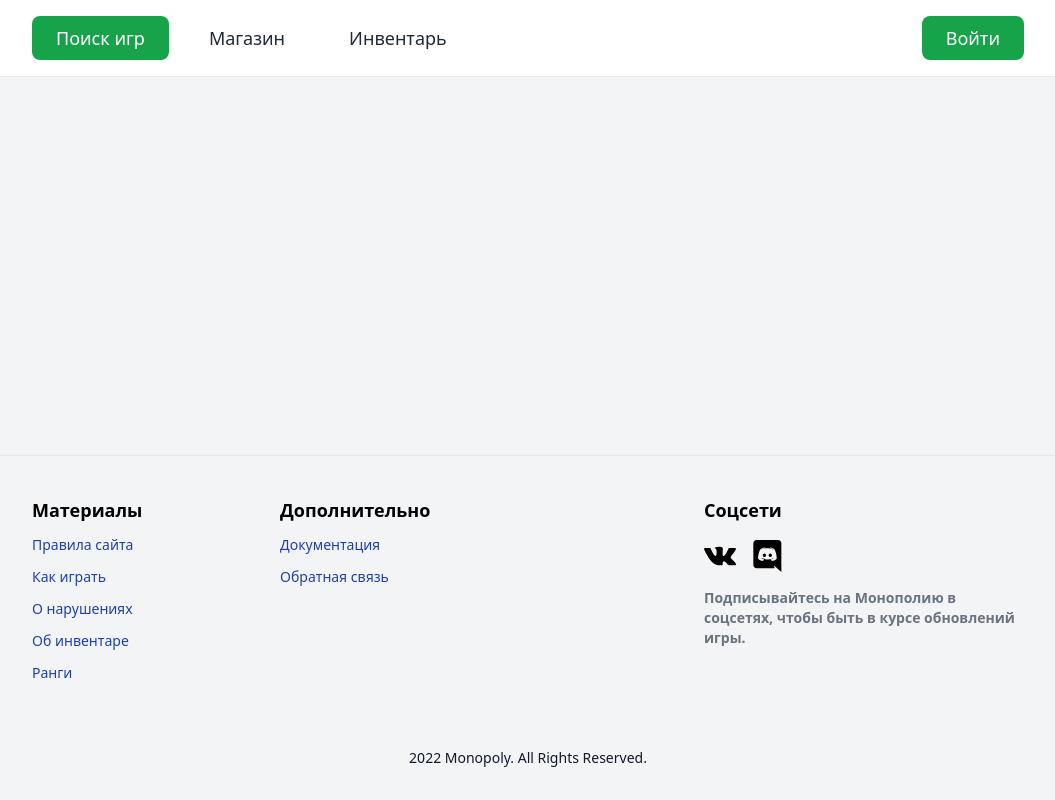
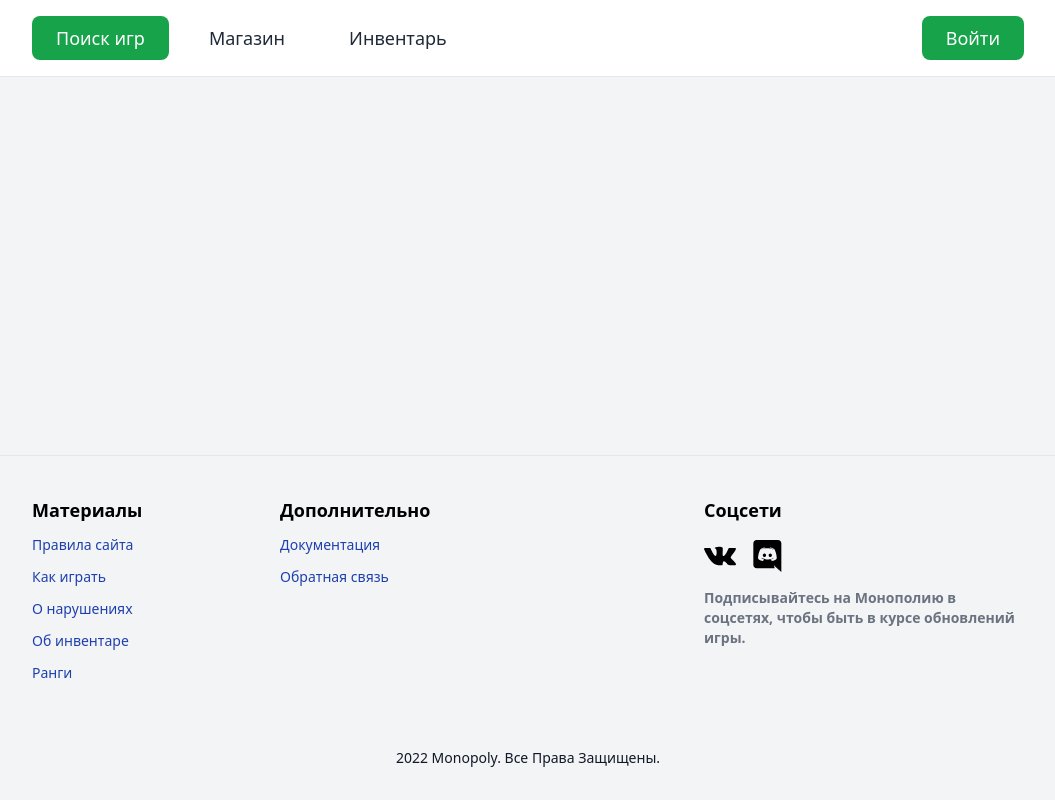
Before and after one commit to nborzunov/monopoly, an Angular app in the folder client/: page / in a window 1280 px wide. Shown: the whole page, without its empty margins (112-1167 px from the left). Built offline with nearby package versions, Linux system fonts and the light colour scheme; no server answers.

Commit message:
[FE] Moved labels to lang.constants

```diff
--- a/client/src/app/constants/lang.constants.ts
+++ b/client/src/app/constants/lang.constants.ts
@@ -5,7 +5,21 @@ export const lang = {
       MARKET: 'Магазин',
       EQUIPMENT: 'Инвентарь',
       LOGIN: 'Войти',
-      FOOTER_COPYRIGHT: '2022 Monopoly. All Rights Reserved.'
+
+      // Footer constants
+      MATERIALS: 'Материалы',
+      RULES: 'Правила сайта',
+      HOW_TO_PLAY: 'Как играть',
+      ABOUT_VIOLATIONS: 'О нарушениях',
+      ABOUT_INVENTORY: 'Об инвентаре',
+      RANKS: 'Ранги',
+      ADDITIONAL: 'Дополнительно',
+      DOCUMENTATION: 'Документация',
+      FEEDBACK: 'Обратная связь',
+      SOCIALS: 'Соцсети',
+      FOLLOW_US:
+        'Подписывайтесь на Монополию в соцсетях, чтобы быть в курсе обновлений игры.',
+      COPYRIGHT: '2022 Monopoly. Все Права Защищены.'
     }
   }
 }
--- a/client/src/app/core/footer/footer.component.html
+++ b/client/src/app/core/footer/footer.component.html
@@ -5,46 +5,46 @@
                 <div class="flex justify-between">
                     <div class="w-full lg:w-1/2 mb-16 lg:mb-0 flex">
                         <div class="w-full lg:w-1/2">
-                            <h1 class='text-lg font-semibold my-2'>Материалы</h1>
+                            <h1 class='text-lg font-semibold my-2'>{{lang.labels.MATERIALS}}</h1>
                             <ul class='flex flex-col gap-2'>
                                 <li>
                                     <a class="text-sm text-blue-800 hover:text-gray-800 hover:underline focus:underline" href="#">
-                                        Правила сайта
+                                        {{lang.labels.RULES}}
                                     </a>
                                 </li>
                                 <li>
                                     <a class="text-sm text-blue-800 hover:text-gray-800 hover:underline focus:underline" href="#">
-                                        Как играть
+                                        {{lang.labels.HOW_TO_PLAY}}
                                     </a>
                                 </li>
                                 <li>
                                     <a class="text-sm text-blue-800 hover:text-gray-800 hover:underline focus:underline" href="#">
-                                        О нарушениях
+                                        {{lang.labels.ABOUT_VIOLATIONS}}
                                     </a>
                                 </li>
                                 <li>
                                     <a class="text-sm text-blue-800 hover:text-gray-800 hover:underline focus:underline" href="#">
-                                        Об инвентаре
+                                        {{lang.labels.ABOUT_INVENTORY}}
                                     </a>
                                 </li>
                                 <li>
                                     <a class="text-sm text-blue-800 hover:text-gray-800 hover:underline focus:underline" href="#">
-                                        Ранги
+                                        {{lang.labels.RANKS}}
                                     </a>
                                 </li>
                             </ul>
                         </div>
                         <div class="w-full lg:w-1/2">
-                            <h1 class='text-lg font-semibold my-2'>Дополнительно</h1>
+                            <h1 class='text-lg font-semibold my-2'>{{lang.labels.ADDITIONAL}}</h1>
                             <ul class='flex flex-col gap-2'>
                                 <li>
                                     <a class="text-sm text-blue-800 hover:text-gray-800 hover:underline focus:underline" href="#">
-                                        Документация
+                                        {{lang.labels.DOCUMENTATION}}
                                     </a>
                                 </li>
                                 <li>
                                     <a class="text-sm text-blue-800 hover:text-gray-800 hover:underline focus:underline" href="#">
-                                        Обратная связь
+                                        {{lang.labels.FEEDBACK}}
                                     </a>
                                 </li>
 
@@ -53,7 +53,7 @@
                     </div>
                     <div class="flex lg:w-1/2 max-w-xs">
                         <div class="w-full max-w-xs">
-                            <h1 class='text-lg font-semibold mt-2 mb-4'>Соцсети</h1>
+                            <h1 class='text-lg font-semibold mt-2 mb-4'>{{lang.labels.SOCIALS}}</h1>
                             <ul class='flex items-center gap-4'>
                                 <li>
                                     <a href='#'>
@@ -67,7 +67,7 @@
                                 </li>
 
                             </ul>
-                            <p class='text-sm font-semibold my-4 text-gray-500'>Подписывайтесь на Монополию в соцсетях, чтобы быть в курсе обновлений игры.</p>
+                            <p class='text-sm font-semibold my-4 text-gray-500'>{{lang.labels.FOLLOW_US}}</p>
                         </div>
                     </div>
                 </div>
@@ -75,7 +75,7 @@
         </div>
         <div class="py-8 flex flex-col justify-center items-center">
             <p tabindex="0" class="focus:outline-none text-xs lg:text-sm leading-none text-gray-900 dark:text-gray-800">
-                {{ lang.labels.FOOTER_COPYRIGHT }}
+                {{ lang.labels.COPYRIGHT }}
             </p>
         </div>
     </footer>
```
Also changed, not shown: client/.prettierrc.js (added).
